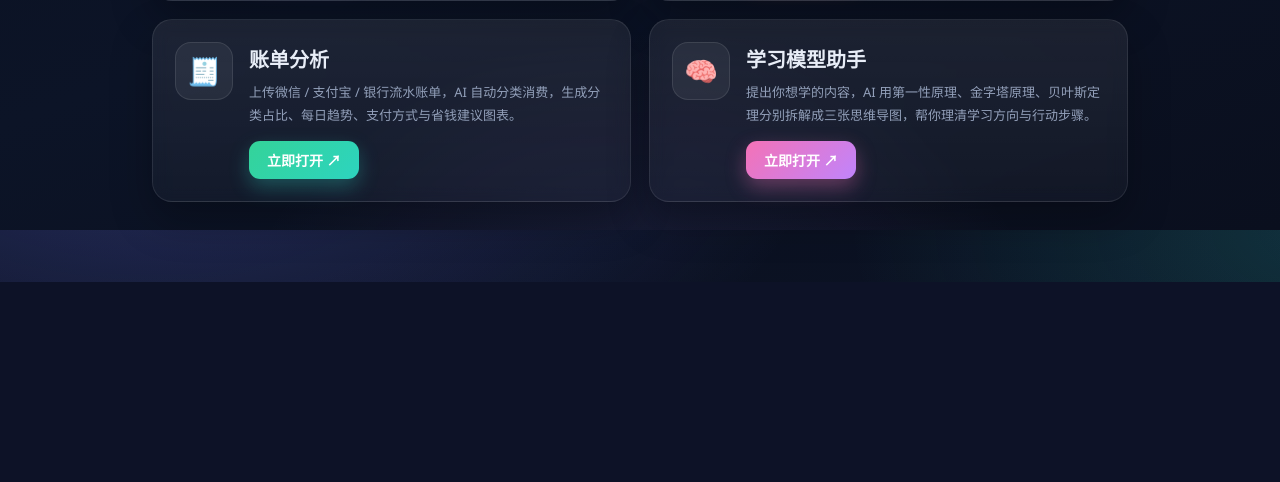
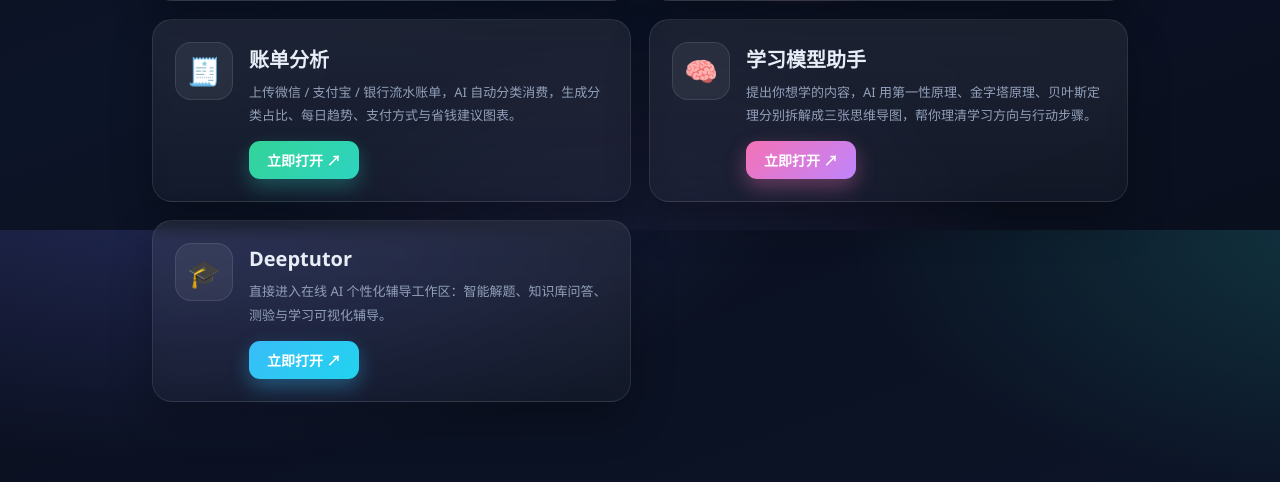
Before and after one commit to we2012wuhan/newpro, a FastAPI app: page / in a window 1280 px wide. Shown: the part 570-1052 px from the top of the page. Before the commit the page ends 852 px from the top, so only its background shows below. Run offline with FastAPI, Linux system fonts and the light colour scheme.

Commit message:
deeptutor

```diff
--- a/templates/home.html
+++ b/templates/home.html
@@ -60,6 +60,8 @@ h2.sec{font-size:15px;color:#b8c4da;letter-spacing:3px;margin:0 0 14px;font-weig
 .t-buy .go{background:linear-gradient(135deg,#ff7a59,#ffb454);box-shadow:0 8px 20px rgba(255,122,89,.35)}
 .tool.t-study:hover{border-color:rgba(244,114,182,.55);box-shadow:0 24px 52px rgba(244,114,182,.22)}
 .t-study .go{background:linear-gradient(135deg,#f472b6,#c084fc);box-shadow:0 8px 20px rgba(244,114,182,.35)}
+.tool.t-dt:hover{border-color:rgba(56,189,248,.55);box-shadow:0 24px 52px rgba(56,189,248,.22)}
+.t-dt .go{background:linear-gradient(135deg,#38bdf8,#22d3ee);box-shadow:0 8px 20px rgba(56,189,248,.35)}
 .search-col{display:flex;flex-direction:column;align-items:stretch;gap:7px;flex:1;max-width:480px;min-width:260px;margin-left:auto}
 .search-box{position:relative;width:100%}
 .search-box .ico{position:absolute;left:14px;top:50%;transform:translateY(-50%);opacity:.55;pointer-events:none;font-size:15px}
@@ -141,7 +143,16 @@ h2.sec{font-size:15px;color:#b8c4da;letter-spacing:3px;margin:0 0 14px;font-weig
         <p class="desc">提出你想学的内容，AI 用第一性原理、金字塔原理、贝叶斯定理分别拆解成三张思维导图，帮你理清学习方向与行动步骤。</p>
         <span class="go">立即打开 ↗</span>
       </div>
-    </a>  </div>
+    </a>
+    <a class="tool t-dt" href="http://123.57.222.118:3782/chat" target="_blank" rel="noopener noreferrer">
+      <div class="t-icon">🎓</div>
+      <div class="t-info">
+        <h3>Deeptutor</h3>
+        <p class="desc">直接进入在线 AI 个性化辅导工作区：智能解题、知识库问答、测验与学习可视化辅导。</p>
+        <span class="go">立即打开 ↗</span>
+      </div>
+    </a>
+  </div>
 
   <div id="noResult" class="no-result hide">没有找到匹配的工具，换个关键词试试吧～</div>
 
```
